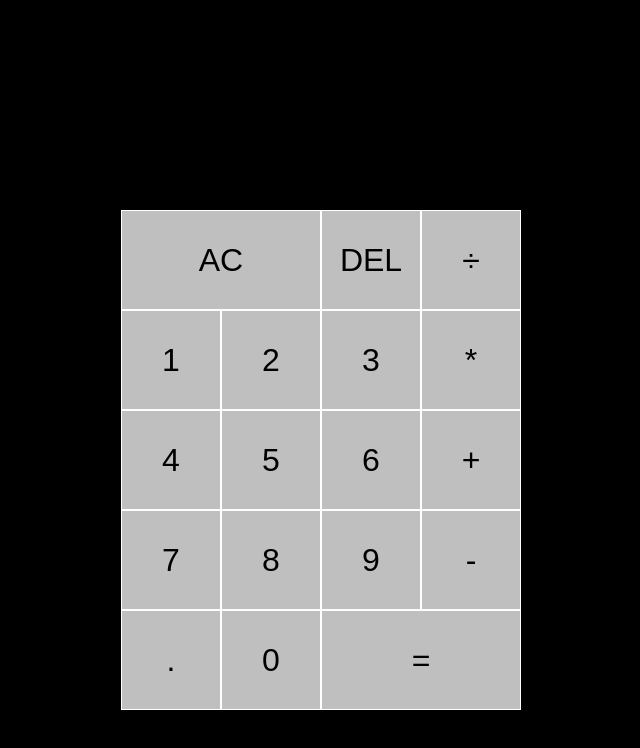
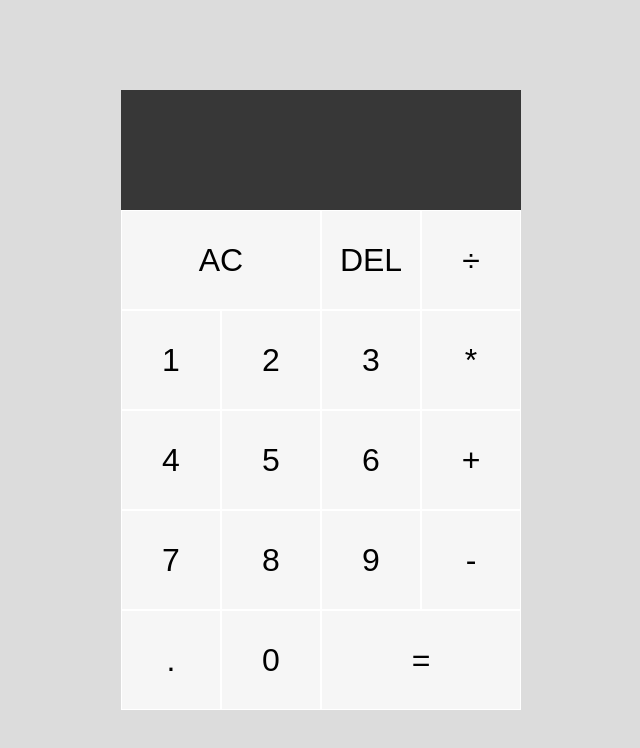
Before and after one commit to kadeekshitha/CALculator, a plain HTML site: page index.html in a window 1280 px wide. Shown: the whole page, without its empty margins (319-959 px from the left). Drawn offline with Linux system fonts and the light colour scheme.

Commit message:
first commit

```diff
--- a/cal.css
+++ b/cal.css
@@ -7,7 +7,7 @@
   body {
     padding: 0;
     margin: 0;
-    background: black;
+    background: gainsboro;
   }
 
   .calculator-grid {
```
